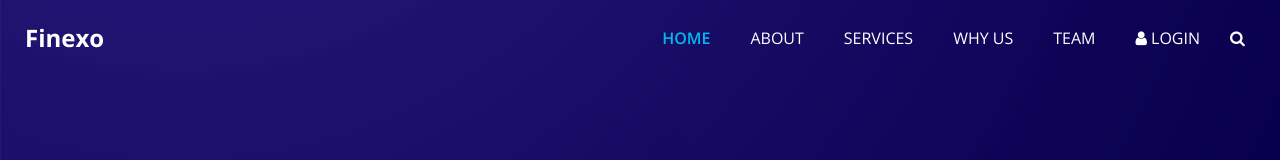
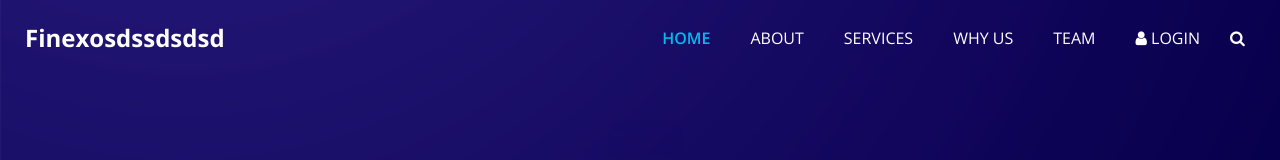
Before and after one commit to ashishencircle/project_git, a plain HTML site: page index.html in a window 1280 px wide. Shown: the top 160 px of the page. Drawn offline with nearby package versions, Linux system fonts and the light colour scheme; some packages are replaced by stand-ins of ours.

```diff
--- a/index.html
+++ b/index.html
@@ -50,7 +50,7 @@
         <nav class="navbar navbar-expand-lg custom_nav-container ">
           <a class="navbar-brand" href="index.html">
             <span>
-              Finexo
+              Finexosdssdsdsd
             </span>
           </a>
 
```
